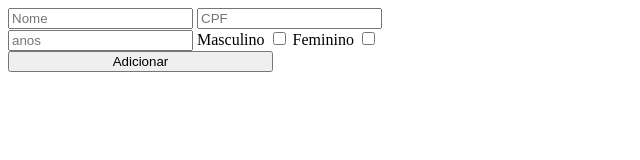
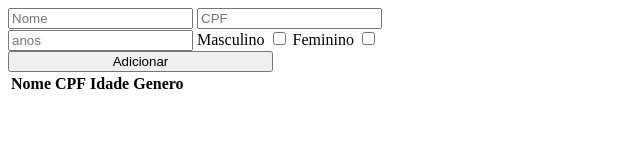
Before and after one commit to Tetano/ES6, a website: page index.html in a window 1280 px wide. Shown: the whole page, without its empty margins (0-640 px from the left). Drawn offline with Linux system fonts and the light colour scheme.

```diff
--- a/bundle.js
+++ b/bundle.js
@@ -11,6 +11,7 @@
 var idade = document.getElementById('idade');
 var M = document.getElementById('generoM');
 var F = document.getElementById('generoF');
+var td = document.getElementsByTagName('td');
 
 function checar() {
   var genero;
@@ -72,6 +73,7 @@
   return Usuarios;
 }();
 
+console.log();
 var ItemUsuario = new Usuario();
 var ListaUsuarios = new Usuarios();
 var botao = document.getElementById('addTodo');
--- a/index.html
+++ b/index.html
@@ -19,7 +19,24 @@
 
         </div>
     <button style="width: 265px" id="addTodo">Adicionar</button>
+    <div>
+        <table>
+            <tr>
+                <th>Nome</th>
+                <th>CPF</th>
+                <th>Idade</th>
+                <th>Genero</th>
+            </tr>
+            <tr>
+                <td></td>
+                <td></td>
+                <td></td>
+                <td></td>
+            </tr>
+        </table>
+    </div>
 </div>
+
 
 <script src="bundle.js"></script>
 </body>
--- a/main.js
+++ b/main.js
@@ -3,7 +3,7 @@
 let idade = document.getElementById('idade');
 let M = document.getElementById('generoM');
 let F = document.getElementById('generoF');
-
+let td = document.getElementsByTagName('td');
 function checar() {
     let genero;
     if (M.checked){
@@ -45,6 +45,7 @@
         console.log(this.Usuario);
     }
 }
+console.log();
 
 const ItemUsuario = new Usuario();
 const ListaUsuarios = new Usuarios();
@@ -54,4 +55,5 @@
     ItemUsuario.addUsuario(nome.value,cpf.value, idade.value, checar());
     // console.log(nome.value,cpf.value, idade.value, checar());
     ListaUsuarios.addUsuarios(ItemUsuario);
+
 };
```
